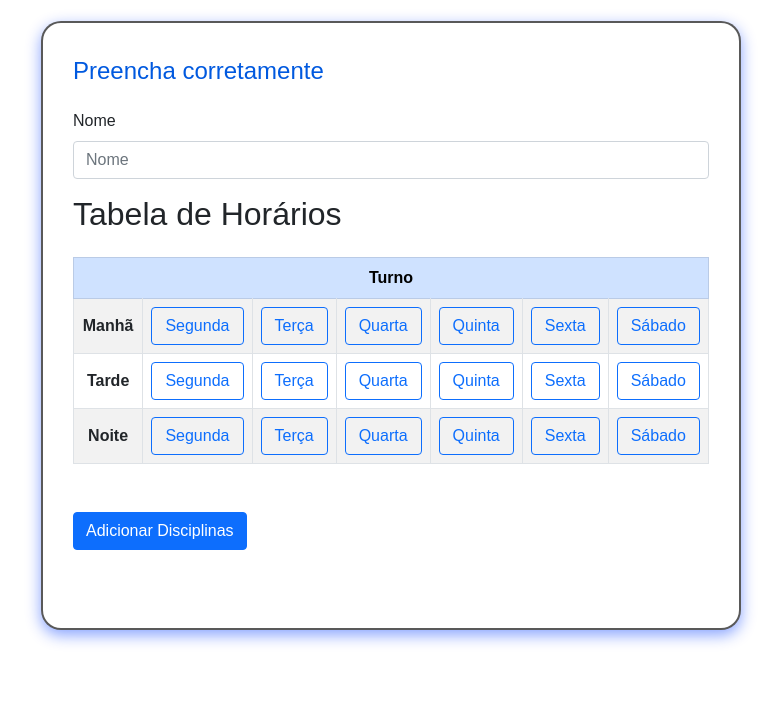
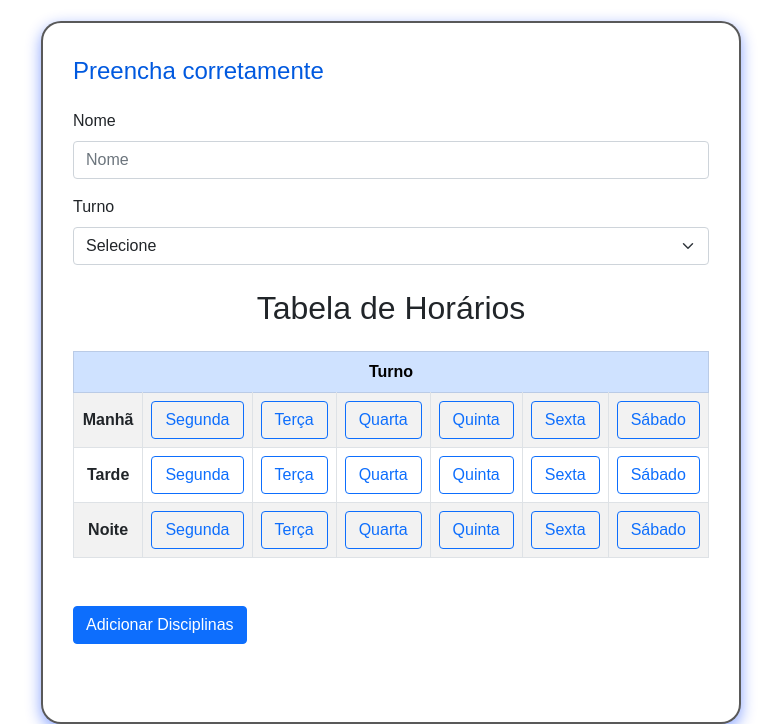
Before and after one commit to FreiCaneco/tcc-senai-mmm, a PHP site: page /criar_curso.php in a window 1280 px wide. Shown: the part 143-867 px from the top of the page, without its empty margins (249-1030 px from the left). Before the commit the page ends 787 px from the top, so only its background shows below. Run offline with PHP 8.4, Linux system fonts and the light colour scheme.

Commit message:
Update criar_curso.php

```diff
--- a/criar_curso.php
+++ b/criar_curso.php
@@ -26,8 +26,18 @@
           <input type="text" id="nome" name="nome" class="form-control" placeholder="Nome" required>
         </div>
 
+        <div class="col mb-4">
+            <label for="turno" class="form-label">Turno</label>
+            <select id="turno" name="turno" class="form-select" required>
+              <option selected disabled>Selecione</option>
+              <option>Manhã</option>
+              <option>Tarde</option>
+              <option>Noite</option>
+            </select>
+          </div>
+
         <!-- TABELA DENTRO DO FORM -->
-        <h2 class="mb-4">Tabela de Horários</h2>
+        <h2 style="text-align: center;" class="mb-4 t">Tabela de Horários</h2>
 
         <table class="table table-bordered table-striped text-center align-middle  mb-5">
           <thead class="table-primary">
@@ -68,7 +78,7 @@
 
       </fieldset>
 
-      <button id="bt-adicionarDisciplinas" type="submit" class="btn btn-primary mb-5" onclick="window.location.href='criar_disciplina.php'">Adicionar Disciplinas</button>
+      <button id="bt-adicionarDisciplinas" type="submit" class="btn btn-primary mb-5" style="text-align: center;" onclick="window.location.href='criar_disciplina.php'">Adicionar Disciplinas</button>
     </form>
   </div>
 
```
